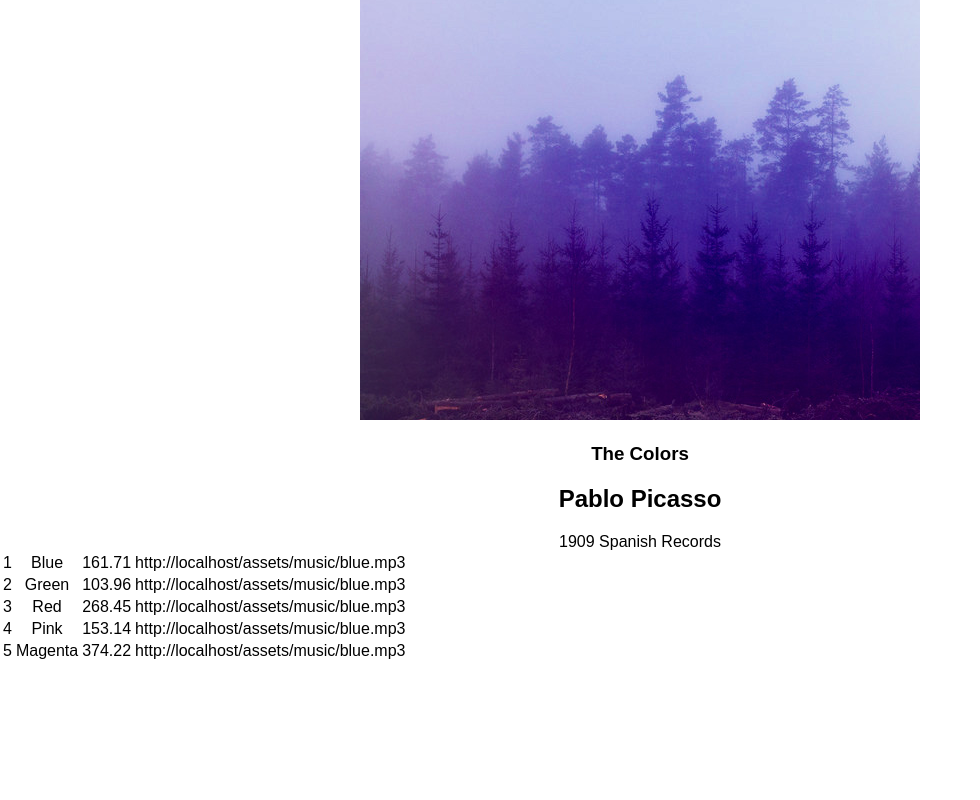
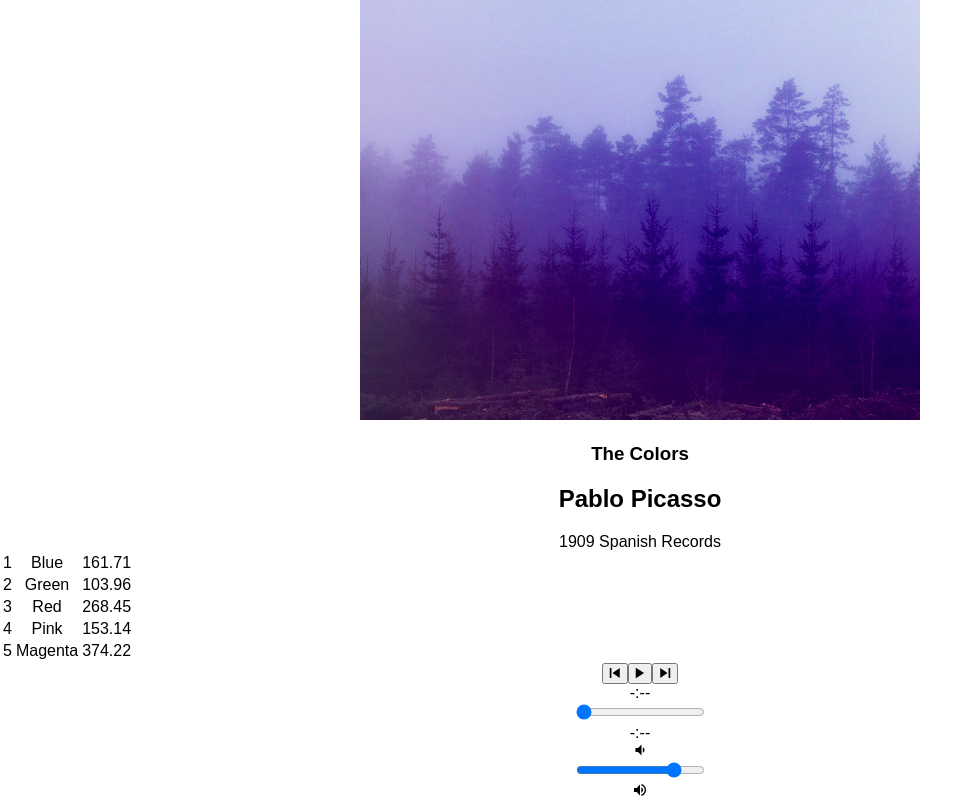
Before and after one commit to mattandbucs34/Project-BlocJams, a React (Create React App) app in the folder bloc-jams-react/: page /album/the-colors in a window 1280 px wide. Shown: the part 330-1130 px from the top of the page, without its empty margins (0-980 px from the left). Before the commit the page ends 993 px from the top, so only its background shows below. Built offline with nearby package versions, Linux system fonts and the light colour scheme.

Commit message:
add files Play Bar Checkpoint

```diff
--- a/bloc-jams-react/src/components/Album.js
+++ b/bloc-jams-react/src/components/Album.js
@@ -1,5 +1,6 @@
 import React, { Component } from 'react';
 import albumData from './../data/albums';
+import PlayerBar from './PlayerBar';
 
 class Album extends Component {
     constructor(props) {
@@ -47,11 +48,19 @@
       }
     }
 
+    handlePrevClick() {
+      const currentIndex = this.state.album.songs.findIndex(song => this.state.currentSong === song);
+      const newIndex = Math.max(0, currentIndex - 1);
+      const newSong = this.state.album.songs[newIndex];
+      this.setSong(newSong);
+      this.play();
+    }
+
     iconFunction(song, index) {
       if (this.state.isPlaying && this.state.currentSong === song) {
-        return <span className="ion-md-pause"></span>
+        return <span className='ion-md-pause'></span>
       }else if (this.state.isHovered === index + 1){
-        return <span className="ion-md-play-circle"></span>
+        return <span className='ion-md-play-circle'></span>
       }else {
         return <span>{index + 1}</span>
       }
@@ -59,26 +68,26 @@
 
     render() {
         return (
-            <section className = "album">
-              <section id="album-info">
-                <img id="album-cover-art" src={this.state.album.albumCover} alt={this.state.album.title} />
-                <div className="album-details">
-                  <h1 id="album-title">{this.state.album.title}</h1>
-                  <h2 className="artist">{this.state.album.artist}</h2>
-                  <div id="release-into">{this.state.album.releaseInfo}</div>
+            <section className = 'album'>
+              <section id='album-info'>
+                <img id='album-cover-art' src={this.state.album.albumCover} alt={this.state.album.title} />
+                <div className='album-details'>
+                  <h1 id='album-title'>{this.state.album.title}</h1>
+                  <h2 className='artist'>{this.state.album.artist}</h2>
+                  <div id='release-into'>{this.state.album.releaseInfo}</div>
                 </div>
               </section>
-              <table id="song-list">
+              <table id='song-list'>
                 <colgroup>
-                  <col id="song-number-column" />
-                  <col id="song-title-column" />
-                  <col id="song-duration-column" />
+                  <col id='song-number-column' />
+                  <col id='song-title-column' />
+                  <col id='song-duration-column' />
                 </colgroup>
 
                 <tbody>
                   {
                     this.state.album.songs.map( (song, index) =>
-                      <tr className="song" key={index}
+                      <tr className='song' key={index}
                         onClick={() => this.handleSongClick(song)}
                         onMouseEnter={() => this.setState({ isHovered: index + 1 })}
                         onMouseLeave={() => this.setState({ isHovered: null })}
@@ -88,12 +97,17 @@
                         </td>
                         <td>{song.title}</td>
                         <td>{song.duration}</td>
-                        <td>{this.audioElement.src}</td>
                       </tr>
                     )
                   }
                 </tbody>
               </table>
+              <PlayerBar
+                isPlaying={this.state.isPlaying}
+                currentSong={this.state.currentSong}
+                handleSongClick={() => this.handleSongClick(this.state.currentSong)}
+                handlePrevClick={() => this.handlePrevClick()}
+               />
             </section>
         );
     }
--- /dev/null
+++ b/bloc-jams-react/src/components/PlayerBar.js
@@ -0,0 +1,33 @@
+import React, { Component } from 'react';
+
+class PlayerBar extends Component {
+    render () {
+        return (
+            <section className='player-bar'>
+                <section>
+                    <button id='previous' onClick={this.props.handlePrevClick}>
+                        <span className='ion-md-skip-backward'></span>
+                    </button>
+                    <button id='play-pause' onClick={this.props.handleSongClick}>
+                        <span className={this.props.isPlaying ? 'ion-md-pause' : 'ion-md-play'}></span>
+                    </button>
+                    <button id='next'>
+                        <span className='ion-md-skip-forward'></span>
+                    </button>
+                </section>
+                <section id='time-control'>
+                    <div className='current-time'>-:--</div>
+                    <input type='range' className='seek-bar' value='0' />
+                    <div className='total-time'>-:--</div>
+                </section>
+                <section>
+                    <div className='icon ion-md-volume-low'></div>
+                    <input type='range' className='seek-bar' value='80' />
+                    <div className='icon ion-md-volume-high'></div>
+                </section>
+            </section>
+        );
+    }
+}
+
+export default PlayerBar;
```
